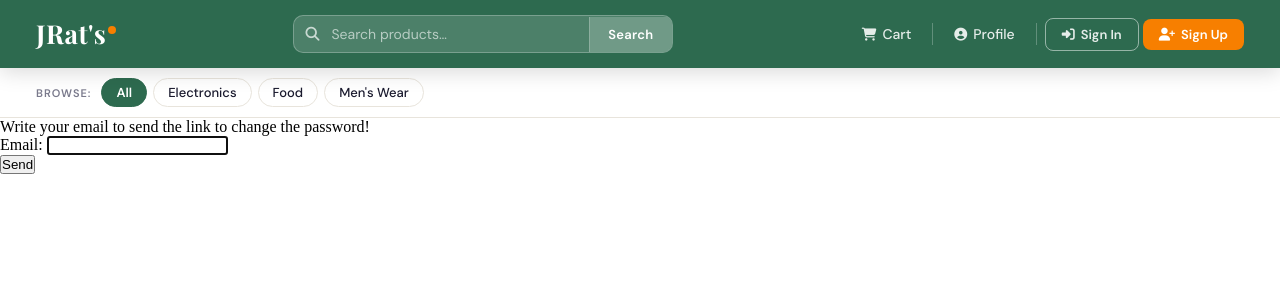
After one commit to Harshhh008/JRAT-s-Studio-Assignment, a Django app: page /account/password-reset/ in a window 1280 px wide. The commit adds this page. Shown: the top 300 px of the page. Run offline with Django 5.2, Linux system fonts and the light colour scheme; data comes from the database, SQL or seed files in the repository; both versions use the stored data as it was after the commit.

Commit message:
forgot password done

```diff
--- a/e_commerce/account/forms.py
+++ b/e_commerce/account/forms.py
@@ -46,3 +46,12 @@ class UserAddressForm(forms.ModelForm):
         fields = [
             'house_num', 'building_name', 'area', 'city', 'state', 'pincode'
         ]
+
+class ForgotPasswordForm(forms.Form):
+    email = forms.EmailField(widget=forms.EmailInput(attrs={'autofocus': True}))
+
+    def clean_email(self):
+        email = self.cleaned_data.get('email')
+        if not User.objects.filter(email=email).exists():
+            raise forms.ValidationError("user not found with this email.")
+        return email
--- a/e_commerce/account/urls.py
+++ b/e_commerce/account/urls.py
@@ -9,4 +9,6 @@ urlpatterns = [
     path('edit-profile/<uuid:pk>/', views.edit_profile, name="edit_profile"),
     path('new/address/', views.add_address, name="add_address"),
     path('edit/address/<uuid:pk>/', views.edit_address, name="edit_address"),
+    path('password-reset/', views.reset_password_view, name="reset_password"),
+    path('password-reset/confirm/<str:user_id>/<str:token>/', views.reset_password_confirm_view, name="forgot_password_confirm"),
 ]
--- a/e_commerce/account/views.py
+++ b/e_commerce/account/views.py
@@ -6,7 +6,14 @@ from django.contrib.auth import get_user_model
 from .models import UserAddress
 from order.models import Order
 
-from .forms import UserCreationForm, AuthenticationForm, UserProfileForm, UserAddressForm
+from .forms import UserCreationForm, AuthenticationForm, UserProfileForm, UserAddressForm, ForgotPasswordForm
+from utils.email import send_reset_password_email
+
+from django.utils.http import urlsafe_base64_decode, urlsafe_base64_encode
+from django.utils.encoding import force_bytes, force_str
+from django.contrib.auth.tokens import default_token_generator
+from django.urls import reverse
+from django.contrib.auth.forms import SetPasswordForm
 
 User = get_user_model()
 
@@ -55,10 +62,8 @@ def user_login(request):
         try:
           login(request ,user)
           if next_url:
-            print("next working)")
             return redirect(next_url)
           else:
-            print("working")
             return redirect('list_product')
         except Exception as e:
           print(str(e))
@@ -122,3 +127,44 @@ def edit_address(request, pk):
       return redirect('profile')
   address_form = UserAddressForm(instance=address)
   return render(request, 'account/address_form.html', {'address_form': address_form})
+
+
+def reset_password_view(request):
+  if request.method == "POST":
+    form = ForgotPasswordForm(request.POST)
+    if form.is_valid():
+      email = form.cleaned_data.get('email')
+      user = User.objects.filter(email=email).first()
+      if user:
+        # encode id
+        user_id = urlsafe_base64_encode(force_bytes(user.id))
+        token = default_token_generator.make_token(user)
+
+        reset_password_link = reverse(
+            "forgot_password_confirm", kwargs={"user_id": user_id, "token": token}
+        )
+        reset_password_email_link = f"{request.build_absolute_uri(reset_password_link)}"
+        send_reset_password_email(email, reset_password_email_link)
+        messages.success(request, f'reset link sended your email {email}')
+
+  form = ForgotPasswordForm()
+  return render(request, 'account/reset_password.html', {'form': form})
+
+def reset_password_confirm_view(request, user_id, token):
+  user_id = force_str(urlsafe_base64_decode(user_id))
+  user = User.objects.get(id=user_id)
+  token = default_token_generator.check_token(user, token)
+  if not token:
+    messages.error(request, "This link expired or invalid.")
+  else:
+    if request.method == "POST":
+      form = SetPasswordForm(user, request.POST)
+      if form.is_valid():
+        form.save()
+        logout(request)
+        messages.success(request, "Your password changed successfully.")
+        return redirect('login')
+      else:
+        print(form.errors)
+    form = SetPasswordForm(user)
+  return render(request, 'account/reset_password_confirm.html', {'form': form})
--- a/e_commerce/templates/account/login.html
+++ b/e_commerce/templates/account/login.html
@@ -268,7 +268,7 @@
 
         <!-- Forgot password -->
         <p style="text-align:center; font-size:13px; margin-top:-4px;">
-          <a href=""
+          <a href="{% url 'reset_password' %}"
              style="color:var(--muted); text-decoration:none; font-weight:500; transition: color 0.2s;"
              onmouseover="this.style.color='var(--green)'"
              onmouseout="this.style.color='var(--muted)'">
--- /dev/null
+++ b/e_commerce/templates/account/reset_password.html
@@ -0,0 +1,10 @@
+{% include "base.html" %}
+
+{% block content %}
+<form action="" method="POST">
+  {% csrf_token %}
+    <p> Write your email to send the link to change the password!</p>
+    {{form.as_p}}
+    <input type="submit" value="Send">
+</form>
+{% endblock content %}
```
Also changed, not shown: e_commerce/templates/account/reset_password_confirm.html (added, +9 -0 lines), e_commerce/utils/email.py (+16 -4 lines), e_commerce/db.sqlite3.
